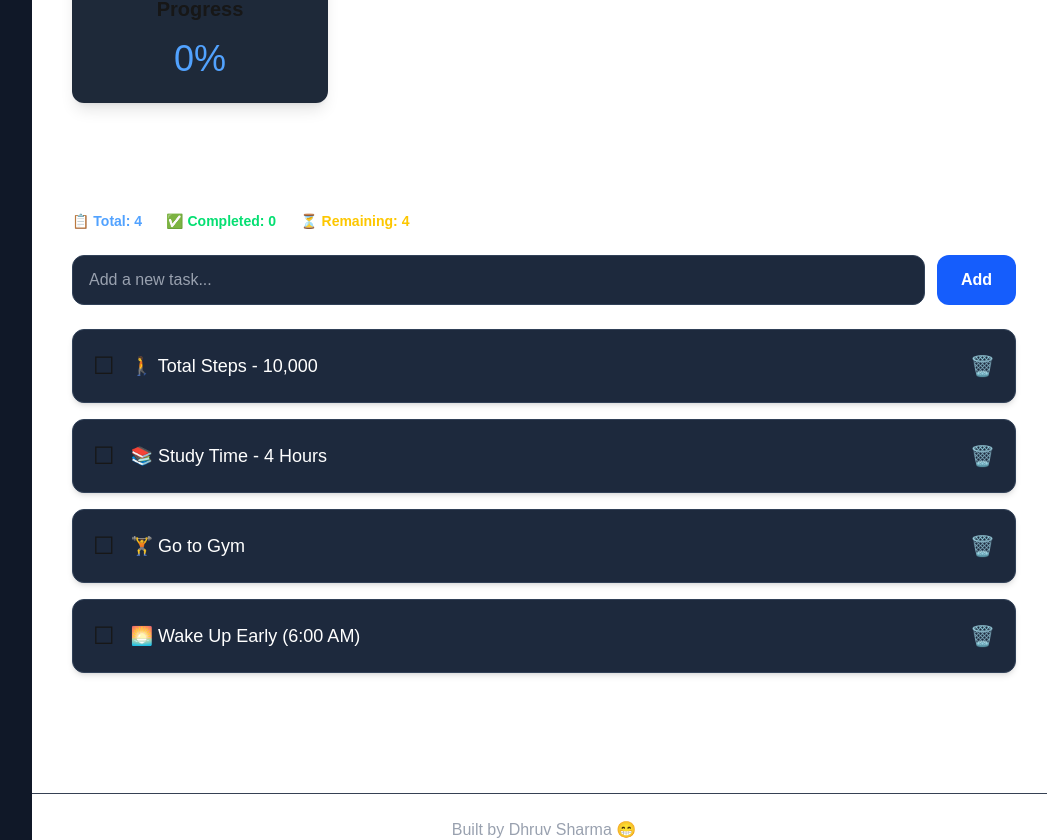
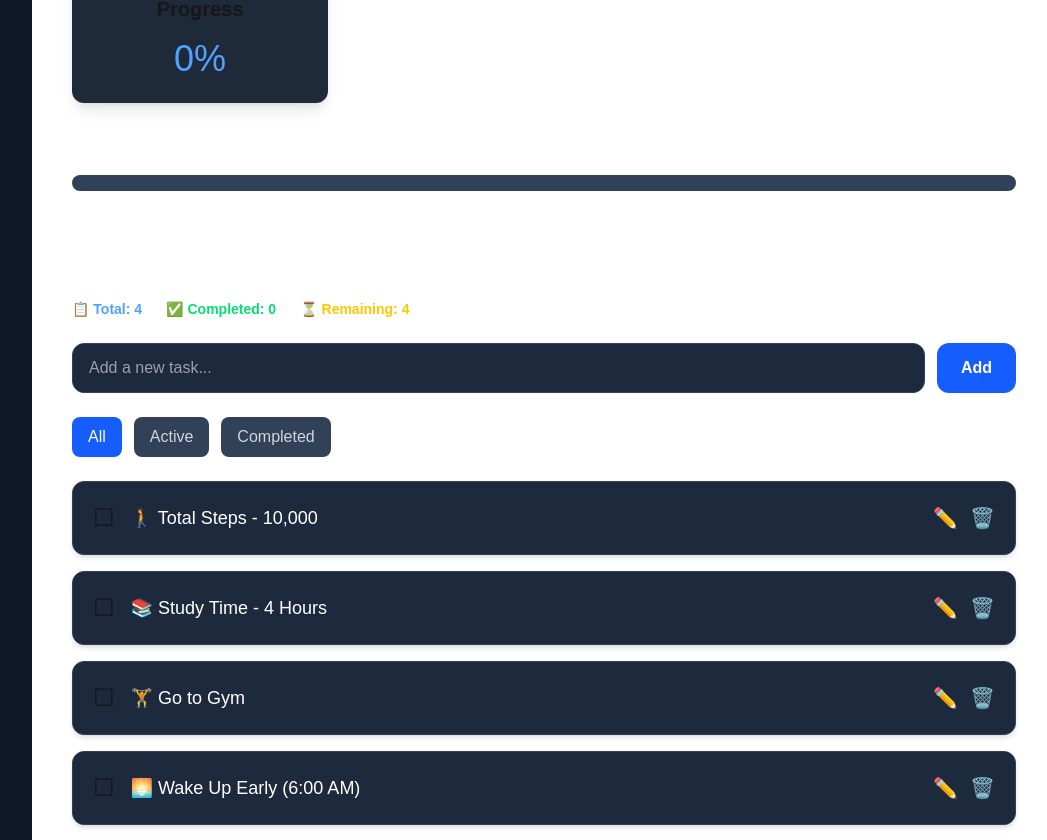
Before and after one commit to DhruvGargas/ai-productivity-dashboard, a Next.js app: page / in a window 1280 px wide. Shown: the part 933-1773 px from the top of the page, without its empty margins (224-1271 px from the left). Built offline with nearby package versions, Linux system fonts and the light colour scheme.

Commit message:
Added task editing, filters, progress tracking, and task management improvements

```diff
--- a/src/app/page.tsx
+++ b/src/app/page.tsx
@@ -125,12 +125,35 @@ const focusTime =
               ))}
             </div>
 
+            <>
+  <div className="mt-10 mb-10">
+    <div className="flex justify-between text-white mb-2">
+      <span className="font-semibold">
+        Progress
+      </span>
+
+      <span className="font-semibold">
+        {progress}%
+      </span>
+    </div>
+
+    <div className="w-full h-4 bg-slate-700 rounded-full overflow-hidden">
+      <div
+        className="h-full bg-green-500 transition-all duration-500"
+        style={{
+          width: `${progress}%`,
+        }}
+      ></div>
+    </div>
+  </div>
+
   <TaskList
     tasks={tasks}
     setTasks={setTasks}
     completedTasks={completedTasks}
     remainingTasks={remainingTasks}
   />
+</>
           </section>
 
           <Footer />
--- a/src/components/TaskList.tsx
+++ b/src/components/TaskList.tsx
@@ -22,6 +22,13 @@ export default function TaskList({
 }: TaskListProps) {
   const [newTask, setNewTask] = useState("");
 
+  const [filter, setFilter] = useState<
+    "all" | "active" | "completed"
+  >("all");
+
+  const [editingIndex, setEditingIndex] = useState<number | null>(null);
+  const [editedText, setEditedText] = useState("");
+
   const toggleTask = (index: number) => {
     setTasks((prevTasks) =>
       prevTasks.map((task, i) =>
@@ -44,7 +51,6 @@ export default function TaskList({
     };
 
     setTasks((prevTasks) => [task, ...prevTasks]);
-
     setNewTask("");
   };
 
@@ -54,11 +60,25 @@ export default function TaskList({
     );
   };
 
+  const clearCompleted = () => {
+    setTasks((prevTasks) =>
+      prevTasks.filter((task) => !task.completed)
+    );
+  };
+
+  const filteredTasks = tasks.filter((task) => {
+    if (filter === "active") return !task.completed;
+    if (filter === "completed") return task.completed;
+    return true;
+  });
+
   return (
     <section className="mt-12">
       <h2 className="text-3xl font-bold text-white mb-6">
         Today's Tasks
       </h2>
+
+      {/* Task Summary */}
       <div className="flex flex-wrap gap-6 mb-6 text-sm">
         <span className="text-blue-400 font-semibold">
           📋 Total: {tasks.length}
@@ -73,13 +93,18 @@ export default function TaskList({
         </span>
       </div>
 
-      {/* Input + Button */}
+      {/* Add Task */}
       <div className="flex gap-3 mb-6">
         <input
           type="text"
           placeholder="Add a new task..."
           value={newTask}
           onChange={(e) => setNewTask(e.target.value)}
+          onKeyDown={(e) => {
+            if (e.key === "Enter") {
+              addTask();
+            }
+          }}
           className="flex-1 bg-slate-800 border border-slate-700 rounded-xl px-4 py-3 text-white placeholder-gray-400 outline-none focus:border-blue-500"
         />
 
@@ -91,19 +116,71 @@ export default function TaskList({
         </button>
       </div>
 
+      {/* Filters */}
+      <div className="flex gap-3 mb-6">
+        <button
+          onClick={() => setFilter("all")}
+          className={`px-4 py-2 rounded-lg transition ${
+            filter === "all"
+              ? "bg-blue-600 text-white"
+              : "bg-slate-700 text-gray-300"
+          }`}
+        >
+          All
+        </button>
+
+        <button
+          onClick={() => setFilter("active")}
+          className={`px-4 py-2 rounded-lg transition ${
+            filter === "active"
+              ? "bg-blue-600 text-white"
+              : "bg-slate-700 text-gray-300"
+          }`}
+        >
+          Active
+        </button>
+
+        <button
+          onClick={() => setFilter("completed")}
+          className={`px-4 py-2 rounded-lg transition ${
+            filter === "completed"
+              ? "bg-blue-600 text-white"
+              : "bg-slate-700 text-gray-300"
+          }`}
+        >
+          Completed
+        </button>
+      </div>
+
       {/* Task List */}
       <div className="space-y-4">
-        {tasks.map((task, index) => (
+        {filteredTasks.map((task) => {
+          const originalIndex = tasks.indexOf(task);
+
+          return (
             <div
-            key={index}
-            onClick={() => toggleTask(index)}
+              key={originalIndex}
+              onClick={() =>
+                editingIndex === null &&
+                toggleTask(originalIndex)
+              }
               className="bg-slate-800 border border-slate-700 rounded-xl p-5 shadow-md hover:bg-slate-700 hover:scale-[1.01] transition-all duration-200 flex items-center gap-4 cursor-pointer"
             >
               <span className="text-2xl">
                 {task.completed ? "☑" : "☐"}
               </span>
 
-            <div className="flex justify-between items-center w-full">
+              <div className="flex justify-between items-center w-full gap-4">
+                {editingIndex === originalIndex ? (
+                  <input
+                    value={editedText}
+                    onChange={(e) =>
+                      setEditedText(e.target.value)
+                    }
+                    onClick={(e) => e.stopPropagation()}
+                    className="flex-1 bg-slate-700 rounded-lg px-3 py-2 text-white outline-none"
+                  />
+                ) : (
                   <span
                     className={`text-lg font-medium ${
                       task.completed
@@ -113,20 +190,89 @@ export default function TaskList({
                   >
                     {task.text}
                   </span>
+                )}
+
+                <div className="flex items-center gap-3">
+                  {editingIndex === originalIndex ? (
+                    <>
+                      <button
+                        onClick={(e) => {
+                          e.stopPropagation();
+
+                          if (editedText.trim() === "") return;
+
+                          setTasks((prevTasks) =>
+                            prevTasks.map((t, i) =>
+                              i === originalIndex
+                                ? {
+                                    ...t,
+                                    text: editedText,
+                                  }
+                                : t
+                            )
+                          );
+
+                          setEditingIndex(null);
+                          setEditedText("");
+                        }}
+                        className="text-green-400 hover:text-green-500 text-xl"
+                      >
+                        💾
+                      </button>
 
                       <button
                         onClick={(e) => {
                           e.stopPropagation();
-                  deleteTask(index);
+                          setEditingIndex(null);
+                          setEditedText("");
                         }}
-                className="text-red-400 hover:text-red-500 text-xl transition"
+                        className="text-yellow-400 hover:text-yellow-500 text-xl"
+                      >
+                        ❌
+                      </button>
+                    </>
+                  ) : (
+                    <>
+                      <button
+                        onClick={(e) => {
+                          e.stopPropagation();
+                          setEditingIndex(originalIndex);
+                          setEditedText(task.text);
+                        }}
+                        className="text-blue-400 hover:text-blue-500 text-xl"
+                      >
+                        ✏️
+                      </button>
+
+                      <button
+                        onClick={(e) => {
+                          e.stopPropagation();
+                          deleteTask(originalIndex);
+                        }}
+                        className="text-red-400 hover:text-red-500 text-xl"
                       >
                         🗑️
                       </button>
+                    </>
+                  )}
                 </div>
               </div>
-        ))}
             </div>
+          );
+        })}
+      </div>
+
+      {/* Clear Completed */}
+      {completedTasks > 0 && (
+        <div className="flex justify-end mt-6">
+          <button
+            onClick={clearCompleted}
+            className="bg-red-600 hover:bg-red-700 text-white font-semibold px-5 py-2 rounded-lg transition"
+          >
+            🗑️ Clear Completed
+          </button>
+        </div>
+      )}
     </section>
   );
 }
```
Lines whose indentation alone changed are shown as unchanged.
